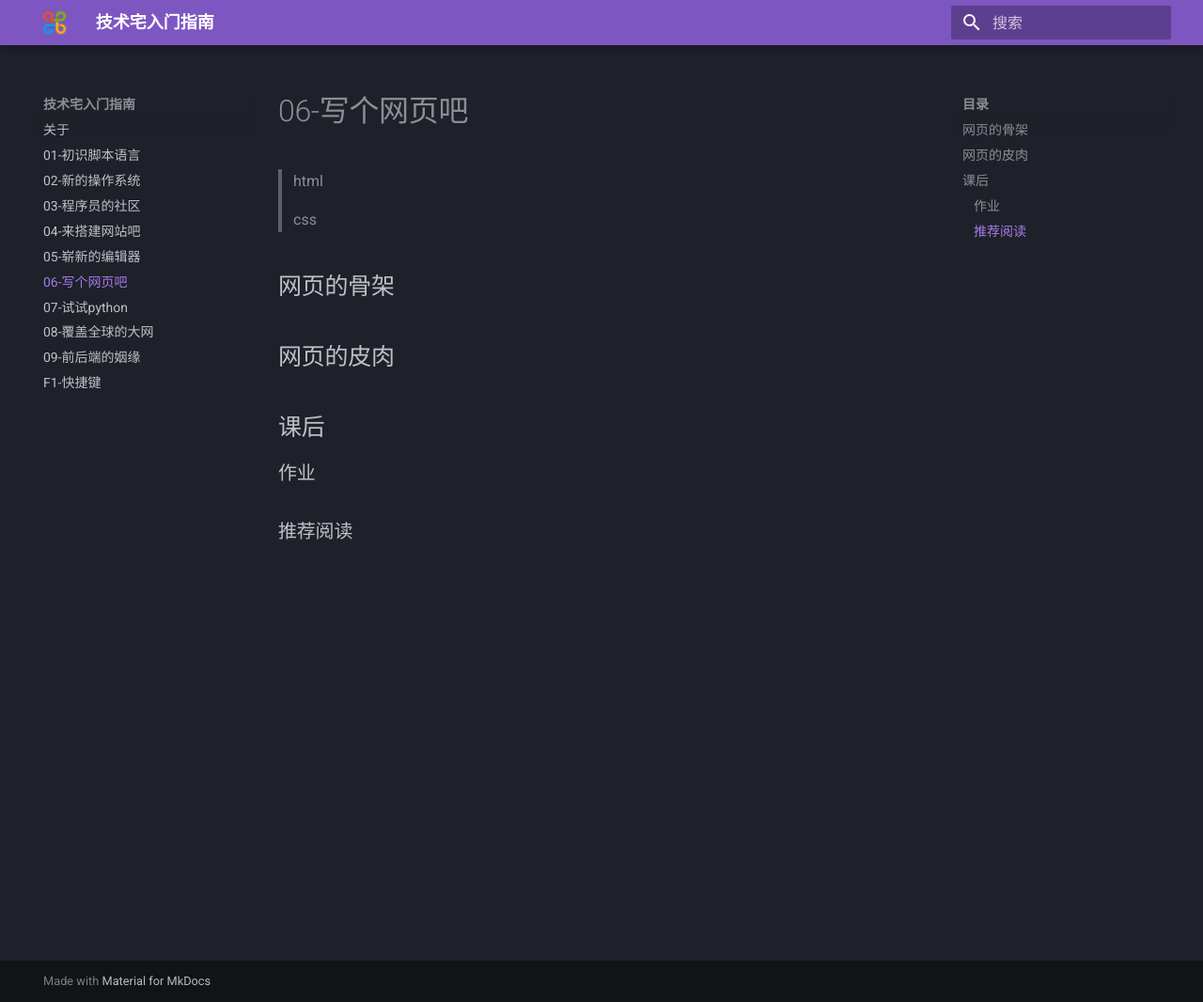
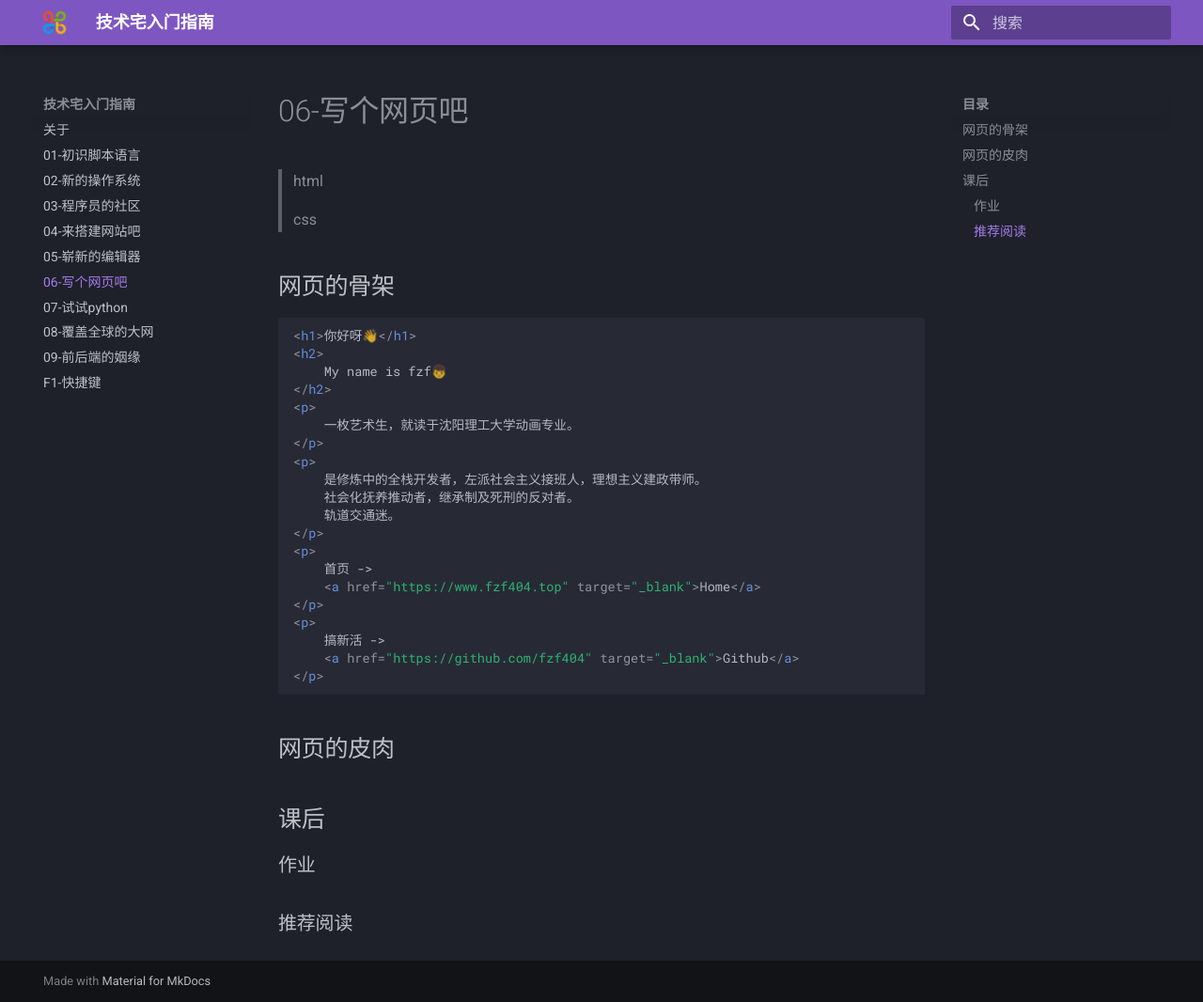
Before and after one commit to fzf404/share, an MkDocs documentation site: the page built from docs/06-写个网页吧.md, in a window 1280 px wide and 1066 px high. Shown: the whole window at 94% size. Built offline with MkDocs 1.6.1 and Material for MkDocs 9.7.7, drawn with Linux system fonts in a browser that asks for light colours.

Commit message:
🎪 html基础

````diff
--- a/docs/06-写个网页吧.md
+++ b/docs/06-写个网页吧.md
@@ -6,6 +6,29 @@
 
 ## 网页的骨架
 
+```html
+<h1>你好呀👋</h1>
+<h2>
+	My name is fzf👦
+</h2>
+<p>
+	一枚艺术生，就读于沈阳理工大学动画专业。
+</p>
+<p>
+	是修炼中的全栈开发者，左派社会主义接班人，理想主义建政带师。
+	社会化抚养推动者，继承制及死刑的反对者。
+	轨道交通迷。
+</p>
+<p>
+	首页 ->
+	<a href="https://www.fzf404.top" target="_blank">Home</a>
+</p>
+<p>
+	搞新活 ->
+	<a href="https://github.com/fzf404" target="_blank">Github</a>
+</p>
+```
+
 ## 网页的皮肉
 
 ## 课后
````
Also changed, not shown: docs/05-崭新的编辑器.md (+3 -1 lines).
